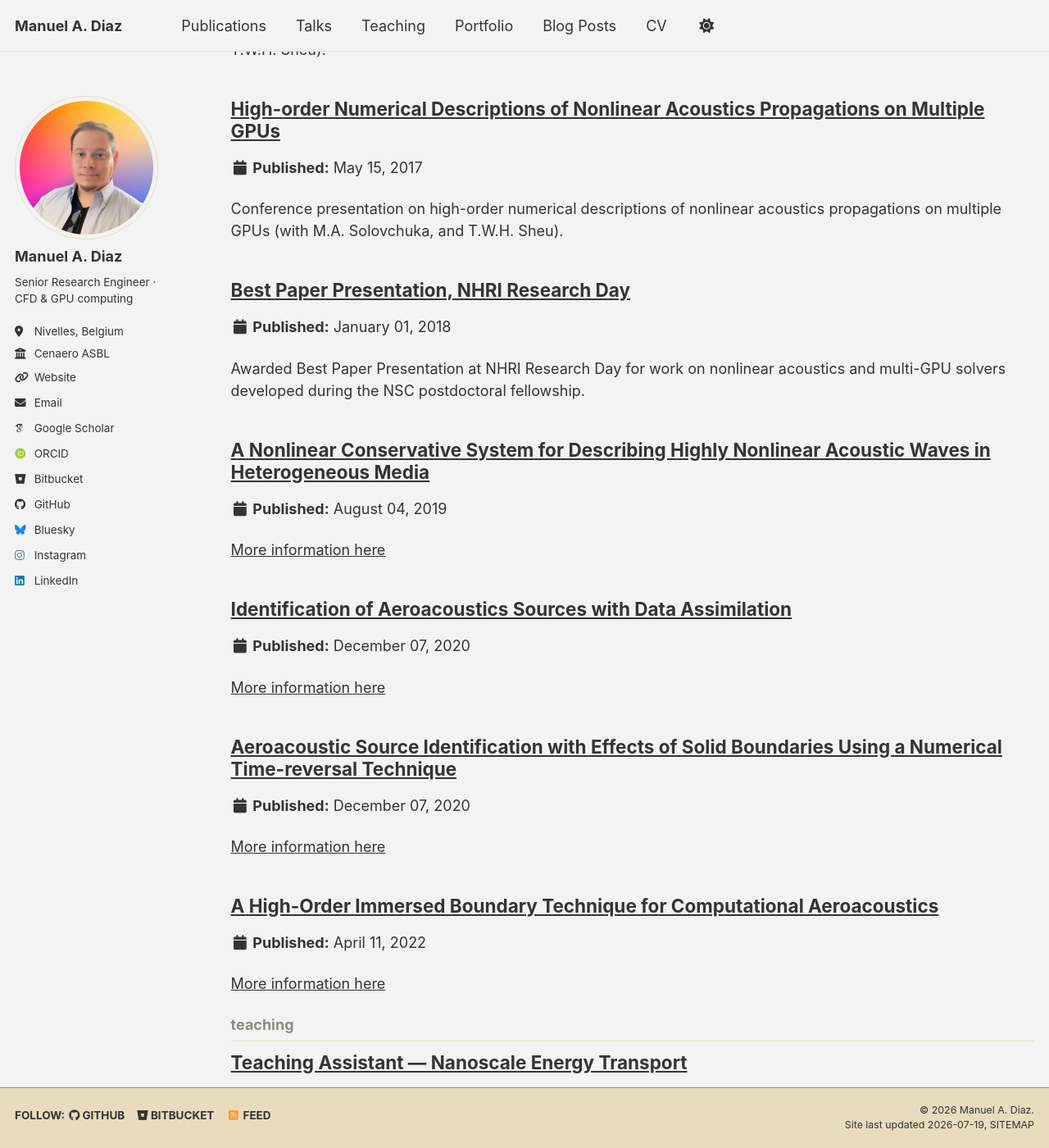
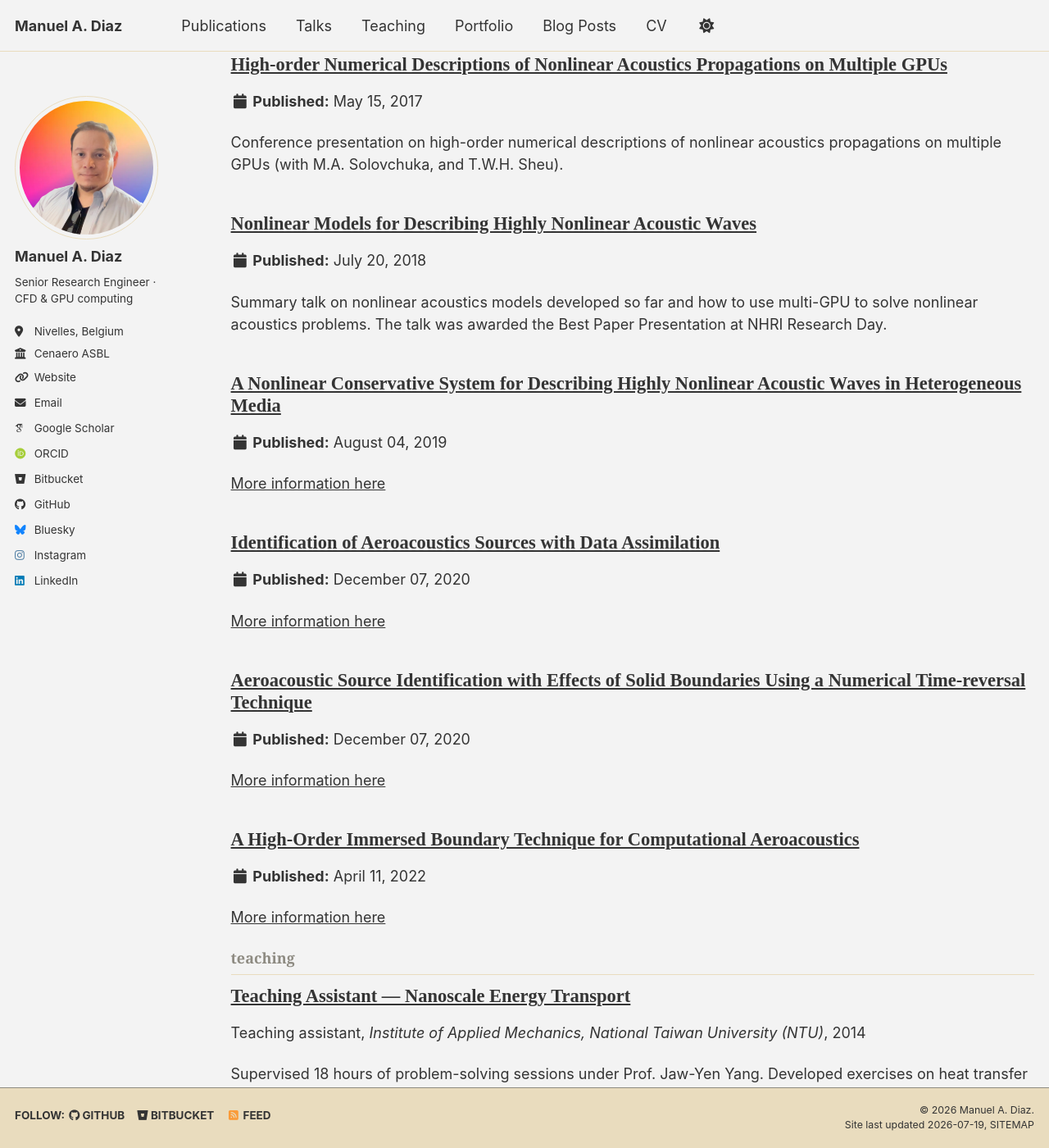
Before and after one commit to wme7/wme7.github.io, a Jekyll site: the page built from _pages/collection-archive.html, in a window 1280 px wide and 1400 px high, scrolled down 5696 px. Shown: the whole window at 82% size. Built offline with Jekyll 4.4.1, drawn with Linux system fonts in a browser that asks for light colours; some web fonts are replaced; a script that is not in the unit is left out.

Commit message:
Test new collection of fonts and Fix NHRI day Talk date and description

```diff
--- a/_sass/_themes.scss
+++ b/_sass/_themes.scss
@@ -40,7 +40,7 @@ $type-size-7                : 0.6875em; // ~11px
 $type-size-8                : 0.625em;  // ~10px
 
 $global-font-family         : $sans-serif;
-$header-font-family         : $sans-serif;
+$header-font-family         : $georgia;
 $caption-font-family        : $serif;
 
 /* ==========================================================================
--- a/_sass/layout/_archive.scss
+++ b/_sass/layout/_archive.scss
@@ -41,7 +41,7 @@
 
 .archive__item-title {
   margin-bottom: 0.25em;
-  font-family: $sans-serif-narrow;
+  font-family: $calisto;
 
   a + a {
     opacity: 0.5;
--- a/_talks/2018-01-01-nhri-research-day-2018.md
+++ /dev/null
@@ -1,11 +0,0 @@
----
-title: "Best Paper Presentation, NHRI Research Day"
-collection: talks
-type: "Talk"
-permalink: /talks/2018-01-01-nhri-research-day-2018
-venue: "National Health Research Institutes (NHRI)"
-date: 2018-01-01
-location: "Zhunan, Taiwan"
----
-
-Awarded Best Paper Presentation at NHRI Research Day for work on nonlinear acoustics and multi-GPU solvers developed during the NSC postdoctoral fellowship.
--- /dev/null
+++ b/_talks/2018-07-20-nhri-research-day-2018.md
@@ -0,0 +1,11 @@
+---
+title: "Nonlinear Models for Describing Highly Nonlinear Acoustic Waves"
+collection: talks
+type: "NHRI Research Day Talk"
+permalink: /talks/2018-07-20-nhri-research-day-2018
+venue: "National Health Research Institutes (NHRI)"
+date: 2018-07-20
+location: "Zhunan, Taiwan"
+---
+
+Summary talk on nonlinear acoustics models developed so far and how to use multi-GPU to solve nonlinear acoustics problems. The talk was awarded the Best Paper Presentation at NHRI Research Day.
--- a/markdown_generator/talks.tsv
+++ b/markdown_generator/talks.tsv
@@ -3,7 +3,7 @@ A High-Order Immersed Boundary Technique for Computational Aeroacoustics	Confere
 Identification of Aeroacoustics Sources with Data Assimilation	Conference	aeroacoustic-sources-data-assimilation-2020	Forum Acusticum	2020-12-07	Lyon, France	https://hal.science/hal-03215254	Conference presentation on aeroacoustic source identification using data assimilation (with R. Marchiano and J.-C. Chassaing).
 Aeroacoustic Source Identification with Effects of Solid Boundaries Using a Numerical Time-reversal Technique	Conference	aeroacoustic-time-reversal-solid-boundaries-2020	Forum Acusticum	2020-12-07	Lyon, France	https://hal.science/hal-03229452	Conference presentation on numerical time-reversal for aeroacoustic source identification with solid boundaries (with Y. Zhou, R. Marchiano, D. Marx, C. Prax, and V. Valeau).
 A Nonlinear Conservative System for Describing Highly Nonlinear Acoustic Waves in Heterogeneous Media	Conference	model-highly-nonlinear-acoustics-in-heterogeneous-media	International Conference in honor for the 90th birthday of Sergei K. Godunov	2019-08-04	Novosibirsk, Russia	http://old.math.nsc.ru/conference/gsk/90/en/Program.htm	Conference presentation on the succesfull generalization of the homogeneous media model into heterogeneous media. (with M.A. Solovchuk, and T.W.H. Sheu).
-Best Paper Presentation, NHRI Research Day	Talk	nhri-research-day-2018	National Health Research Institutes (NHRI)	2018-01-01	Zhunan, Taiwan		Awarded Best Paper Presentation at NHRI Research Day for work on nonlinear acoustics and multi-GPU solvers developed during the NSC postdoctoral fellowship.
+Nonlinear Models for Describing Highly Nonlinear Acoustic Waves	NHRI Research Day Talk	nhri-research-day-2018	 National Health Research Institutes (NHRI)	2018-03-27	Zhunan, Taiwan		Summary talk on nonlinear acoustics models developed so far and how to use multi-GPU to solve nonlinear acoustics problems. The talk was awarded the Best Paper Presentation at NHRI Research Day.
 Asymptotic-Preserving WENO Schemes for Boltzmann Model Equations and Rarefied Gas Flow Simulation	Conference	ap-weno-boltzmann-kscfe-2014	Korea Society of Computational Fluids Engineering	2014-01-01	Korea		Conference presentation on asymptotic-preserving WENO schemes for Boltzmann model equations and rarefied gas flows (with J.-Y. Yang, W.Y. Kang, and J.C. Huang).
 High-order Numerical Descriptions of Nonlinear Acoustics Propagations on Multiple GPUs 	Conference	high-order-nonlinear-acoustics-multiple-gpus-parcfd-2017	Parallel Computational Fluid Dynamics Conference, ParCFD 2017	2017-05-15	UK, Glasgow		Conference presentation on high-order numerical descriptions of nonlinear acoustics propagations on multiple GPUs (with M.A. Solovchuka, and T.W.H. Sheu).
 A Numerical investigation on the contribution of local nonlinear effects 	Conference 	numerical-investigation-local-nonlinear-effects-2016 	21st International Symposium on Nonlinear Acoustics 	2016-07-12 	US, Santa Fe, New Mexico		Conference presentation on a study of local nonlinear effects in acoustics (with D. Diaz,   M.A. Solovchuka, and T.W.H. Sheu).
--- a/talkmap/org-locations.js
+++ b/talkmap/org-locations.js
@@ -30,7 +30,7 @@ var addressPoints = [
     -4.2501687
   ],
   [
-    "Best Paper Presentation, NHRI Research Day<br />National Health Research Institutes (NHRI); Zhunan, Taiwan",
+    "Nonlinear Models for Describing Highly Nonlinear Acoustic Waves<br />National Health Research Institutes (NHRI); Zhunan, Taiwan",
     24.68374,
     120.8734318
   ],
```
